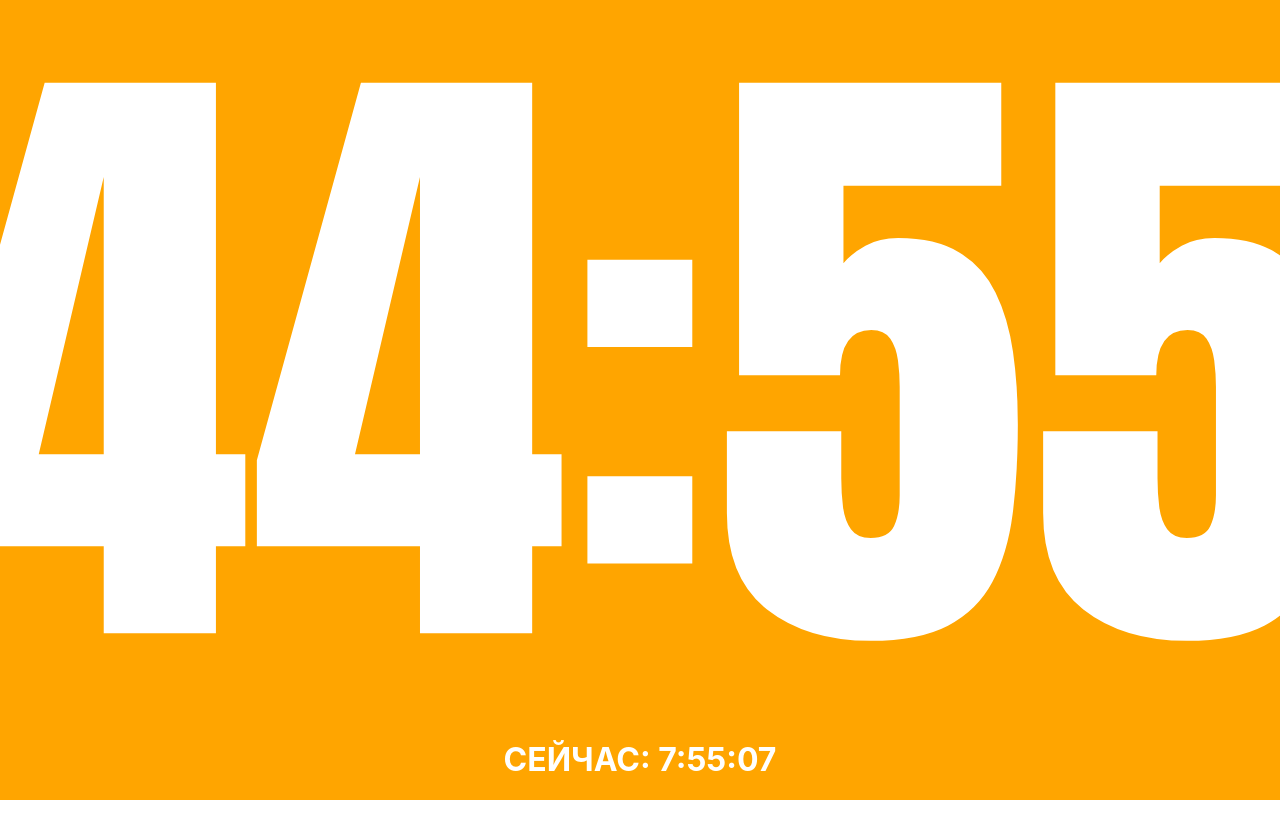
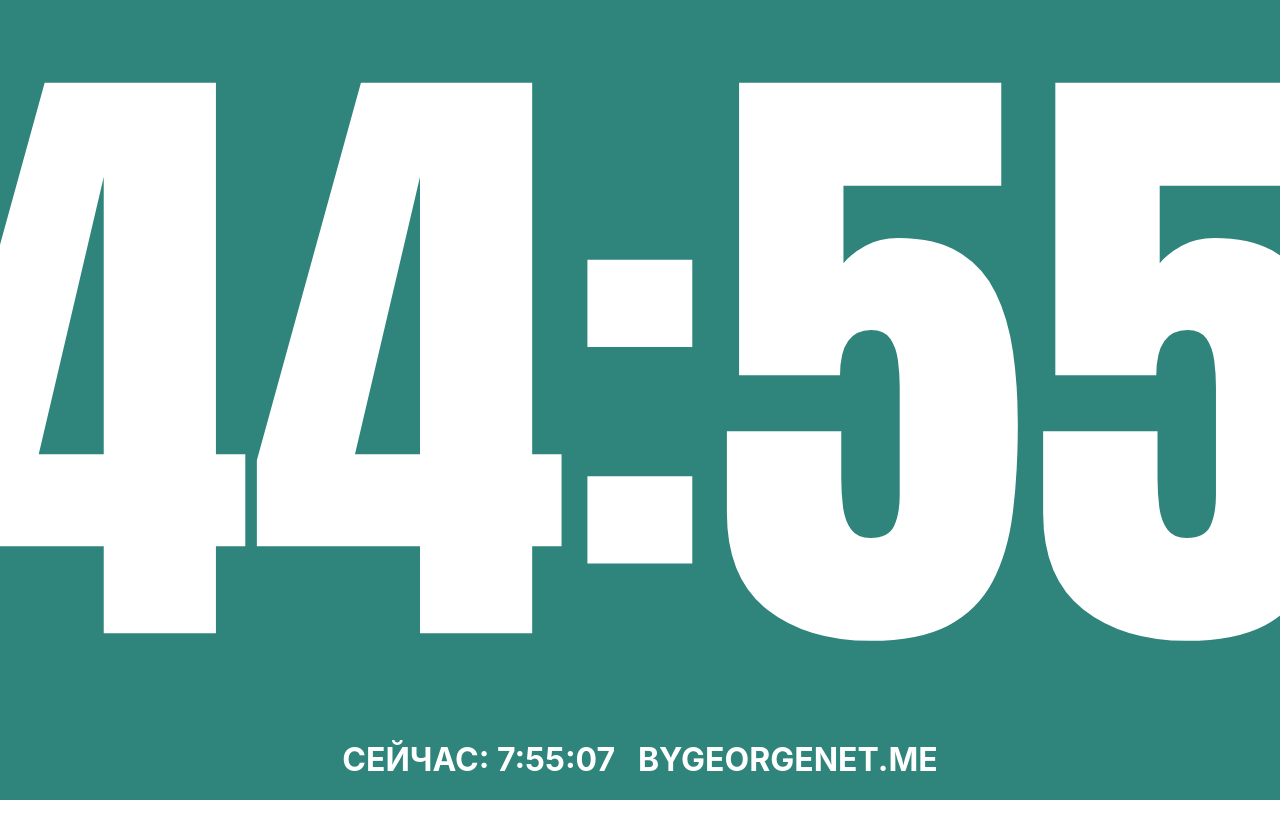
Before and after one commit to gbougakov/lessontimer, a plain HTML site: page index.html in a window 1280 px wide. Shown: the top 838 px of the page. Drawn offline with Linux system fonts and the light colour scheme.

Commit message:
Update index.html

```diff
--- a/index.html
+++ b/index.html
@@ -15,7 +15,7 @@
             color: white;
         }
         body {
-            background: orange;
+            background: #2F847C;
         }
         .uk-countdown-number {
             font-size: 80vh;
@@ -102,7 +102,7 @@ int()
     m = checkTime(m);
     s = checkTime(s);
     document.getElementById('currenttime').innerHTML =
-      "СЕЙЧАС: " + h + ":" + m + ":" + s;
+      "СЕЙЧАС: " + h + ":" + m + ":" + s + "&nbsp;&nbsp; BYGEORGENET.ME";
     var t = setTimeout(startTime, 500);
   }
   function checkTime(i) {
```
